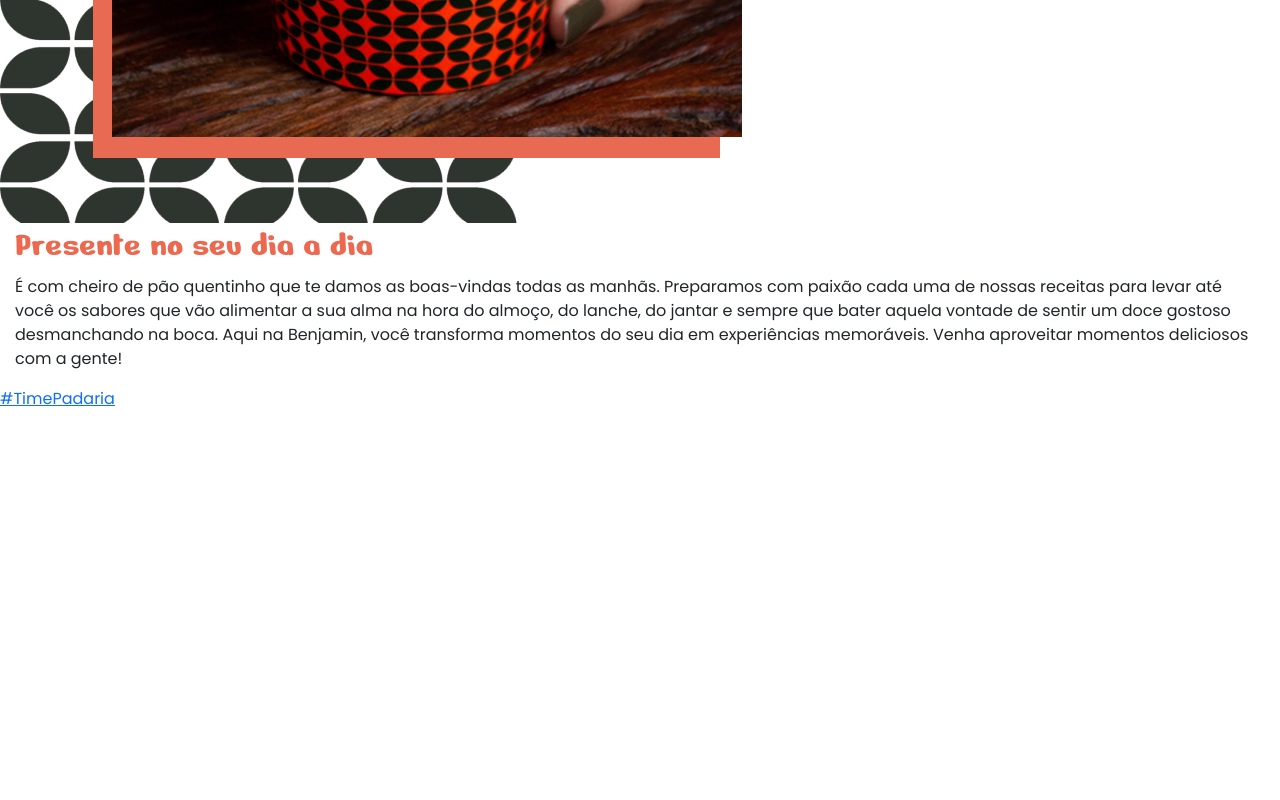
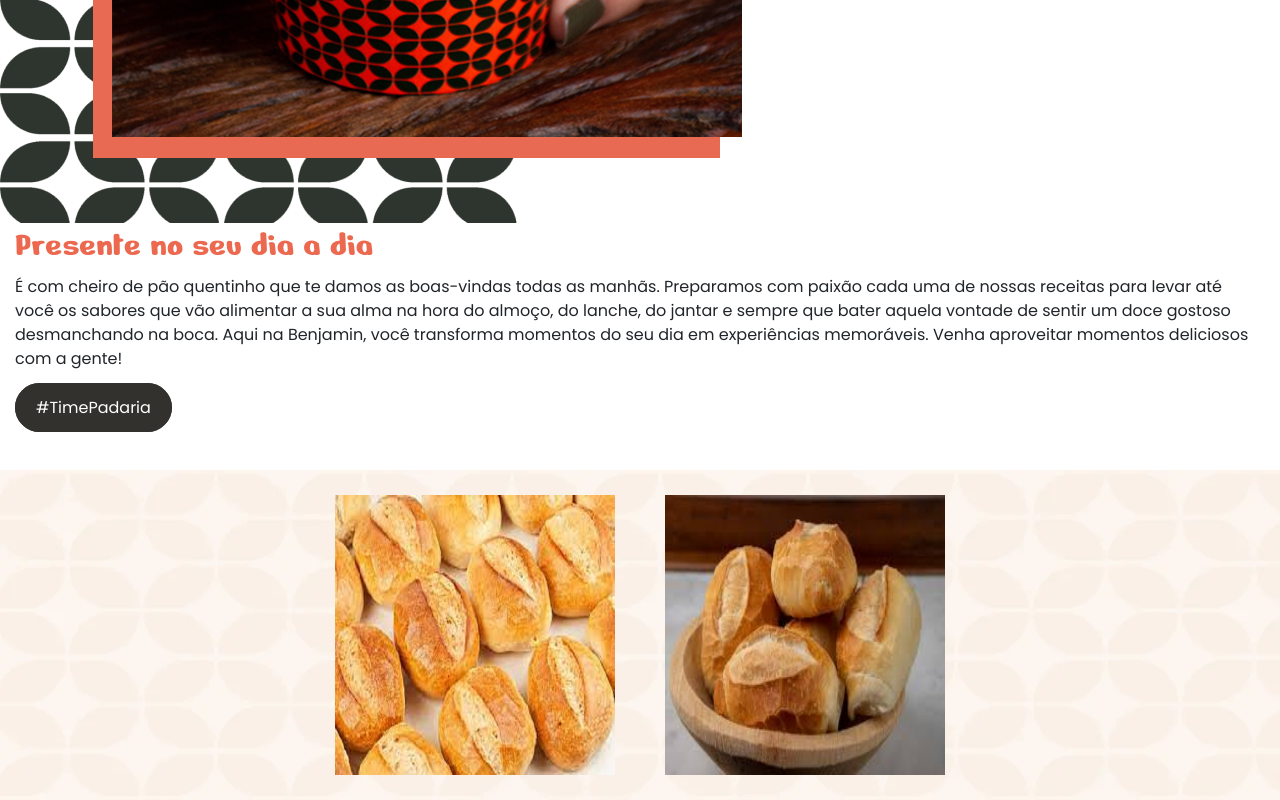
Before and after one commit to Akame7Anderson/projeto-padaria, a plain HTML site: page index.html in a window 1280 px wide. Shown: the part 1397-2197 px from the top of the page. Before the commit the page ends 1808 px from the top, so only its background shows below. Drawn offline with nearby package versions, Linux system fonts and the light colour scheme.

Commit message:
scrollReveal

```diff
--- a/index.html
+++ b/index.html
@@ -25,9 +25,9 @@
         <section class="container">
             <img class="imgLogo" src="./img/logo.png" alt="">
             <div class="dropdown">
-                <a class="btn" href="#" role="button" id="dropdownMenuLink" data-bs-toggle="dropdown"
+                <a onclick="menuShow()" class="btn" href="#" role="button" id="dropdownMenuLink" data-bs-toggle="dropdown"
                     aria-expanded="false">
-                    <img src="./img/menu.png" alt="">
+                    <img class=".icon" src="./img/menu.png" alt="">
                 </a>
 
                 <ul class="dropdown-menu" aria-labelledby="dropdownMenuLink">
@@ -72,12 +72,16 @@
                     almoço, do lanche, do jantar e sempre que bater aquela vontade de sentir um doce gostoso
                     desmanchando na boca. Aqui na Benjamin, você transforma momentos do seu dia em experiências
                     memoráveis. Venha aproveitar momentos deliciosos com a gente!</p>
-                <a href="">#TimePadaria</a>
+                <a class="buttonCopo" href="">#TimePadaria</a>
             </div>
-
         </section>
+        <div class="imgSR">
+            <img class="img-fluid" src="./img/paozinhoTeste.jpg" alt="">
+            <img class="img-fluid" src="./img/paozinhoDois.jpg" alt="">
+        </div>
     </main>
 
+    <script src="https://unpkg.com/scrollreveal"></script>
     <script src="https://cdn.jsdelivr.net/npm/bootstrap@5.1.3/dist/js/bootstrap.bundle.min.js"
         integrity="sha384-ka7Sk0Gln4gmtz2MlQnikT1wXgYsOg+OMhuP+IlRH9sENBO0LRn5q+8nbTov4+1p"
         crossorigin="anonymous"></script>
--- a/main.js
+++ b/main.js
@@ -0,0 +1,15 @@
+//SCROLL REVEAL
+window.sr = ScrollReveal({reset: true});
+sr.reveal('.imgSR', {duration: 3000});
+//ACABA O SCROLL REVEAL
+
+function menuShow() {
+    let menuMobile = document.querySelector('.btn');
+    if (menuMobile.classList.contains('open')) {
+        menuMobile.classList.remove('open');
+        document.querySelector('.icon').src = "./img/menu.png";
+    } else {
+        menuMobile.classList.add('open');
+        document.querySelector('.icon').src = "./img/menu.png";
+    }
+}
--- a/style.css
+++ b/style.css
@@ -113,5 +113,34 @@ nav .imgLogo {
 }
 
 .copoComTexto p {
-    padding: 0 15px
+    padding: 0 15px;
+    margin-bottom: 25px;
+
 }
+
+.copoComTexto .buttonCopo {
+    text-decoration: unset;
+    border: 1px solid #32312d;
+    background-color: #32312d;
+    color: #fff;
+    border-radius: 25px;
+    padding: 12px 20px;
+    margin: 0px 0px 0px 15px;
+}
+
+.imgSR {
+    background-image: url(./img/background.png);
+    visibility: hidden;
+    margin-top: 50px;
+    display: flex;
+    justify-content: center;
+    flex-wrap: wrap;
+}
+
+.imgSR img {
+    max-width: 300px;
+    width: 100%;
+    height: 300px;
+    padding: 10px;
+    margin: 15px;
+}
```
Also changed, not shown: img/imgLogoDois.png (added), img/outropaoteste.jpg (added), img/paozinhoDois.jpg (added), img/paozinhoQuatro.jpg (added), img/paozinhoTeste.jpg (added), img/paozinhoTres.jpg (added).
